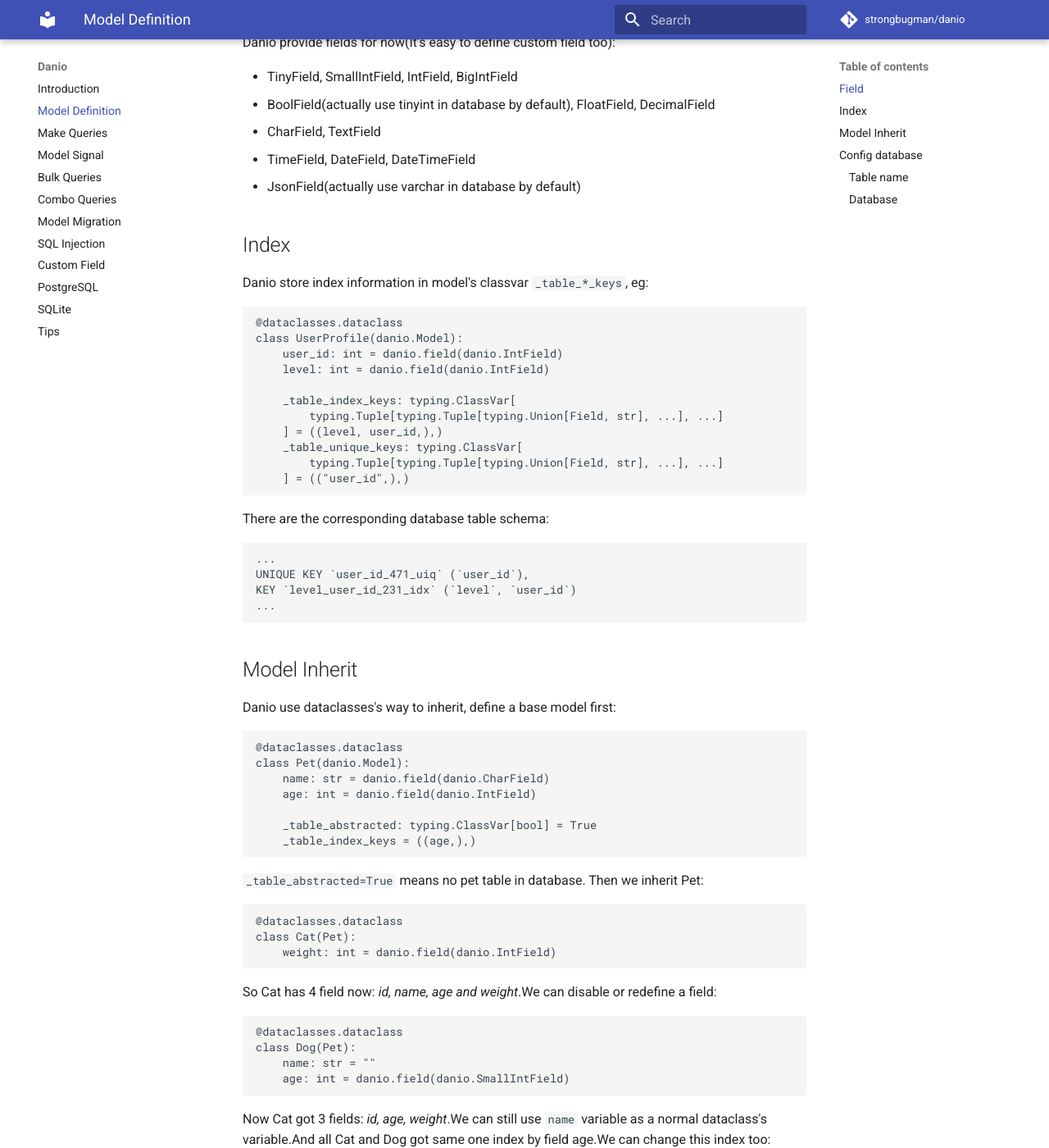
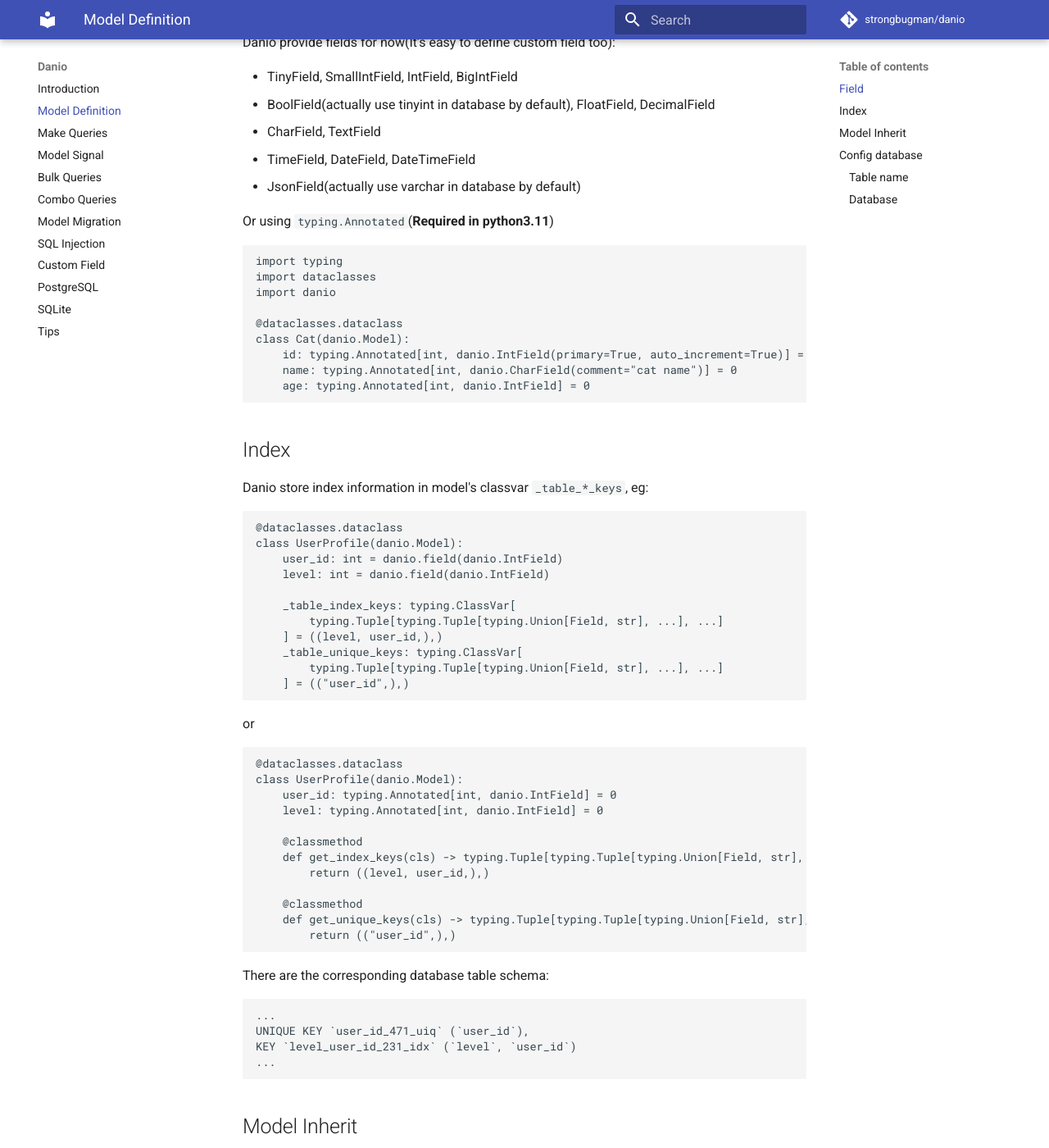
Before and after one commit to strongbugman/danio, an MkDocs documentation site: the page built from docs/model_definition.md, in a window 1280 px wide and 1400 px high, scrolled down 1402 px. Shown: the whole window at 82% size. Built offline with MkDocs 1.6.1 and Material for MkDocs 9.7.7, drawn with Linux system fonts in a browser that asks for light colours; comment, search, counter and statistics services are not loaded.

````diff
--- a/docs/model_definition.md
+++ b/docs/model_definition.md
@@ -71,6 +71,19 @@
 * TimeField, DateField, DateTimeField
 * JsonField(actually use varchar in database by default)
 
+Or using `typing.Annotated`(**Required in python3.11**)
+
+```python
+import typing
+import dataclasses
+import danio
+
+@dataclasses.dataclass
+class Cat(danio.Model):
+    id: typing.Annotated[int, danio.IntField(primary=True, auto_increment=True)] = 0
+    name: typing.Annotated[int, danio.CharField(comment="cat name")] = 0
+    age: typing.Annotated[int, danio.IntField] = 0
+```
 ## Index
 
 Danio store index information in model's classvar `_table_*_keys`, eg:
@@ -88,6 +101,25 @@
         typing.Tuple[typing.Tuple[typing.Union[Field, str], ...], ...]
     ] = (("user_id",),)
 ```
+
+or
+
+
+```python
+@dataclasses.dataclass
+class UserProfile(danio.Model):
+    user_id: typing.Annotated[int, danio.IntField] = 0
+    level: typing.Annotated[int, danio.IntField] = 0
+
+    @classmethod
+    def get_index_keys(cls) -> typing.Tuple[typing.Tuple[typing.Union[Field, str], ...], ...]:
+        return ((level, user_id,),)
+
+    @classmethod
+    def get_unique_keys(cls) -> typing.Tuple[typing.Tuple[typing.Union[Field, str], ...], ...]:
+        return (("user_id",),)
+```
+
 
 There are the corresponding database table schema:
 
--- a/pyproject.toml
+++ b/pyproject.toml
@@ -7,10 +7,10 @@
 readme = "README.md"
 classifiers=[
     "Environment :: Console",
-    "Programming Language :: Python :: 3.7",
     "Programming Language :: Python :: 3.8",
     "Programming Language :: Python :: 3.9",
     "Programming Language :: Python :: 3.10",
+    "Programming Language :: Python :: 3.11",
     "Topic :: Internet :: WWW/HTTP",
     "Topic :: Software Development :: Libraries :: Application Frameworks",
     "Topic :: Software Development :: Libraries :: Python Modules",
@@ -20,7 +20,7 @@
 ]
 
 [tool.poetry.dependencies]
-python = "^3.7"
+python = "^3.8"
 databases = "^0.6.0"
 cached-property = "^1.5.2"
 
````
Also changed, not shown: 1 other file.
